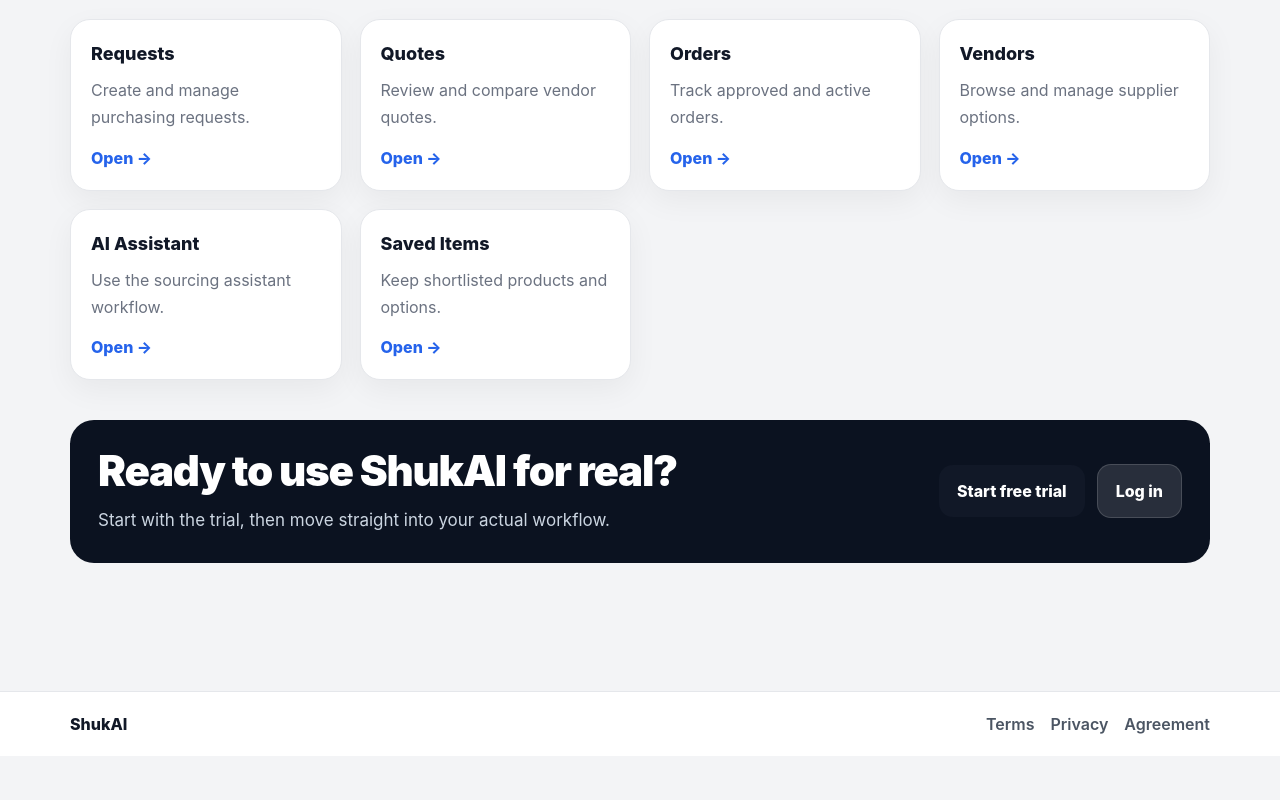
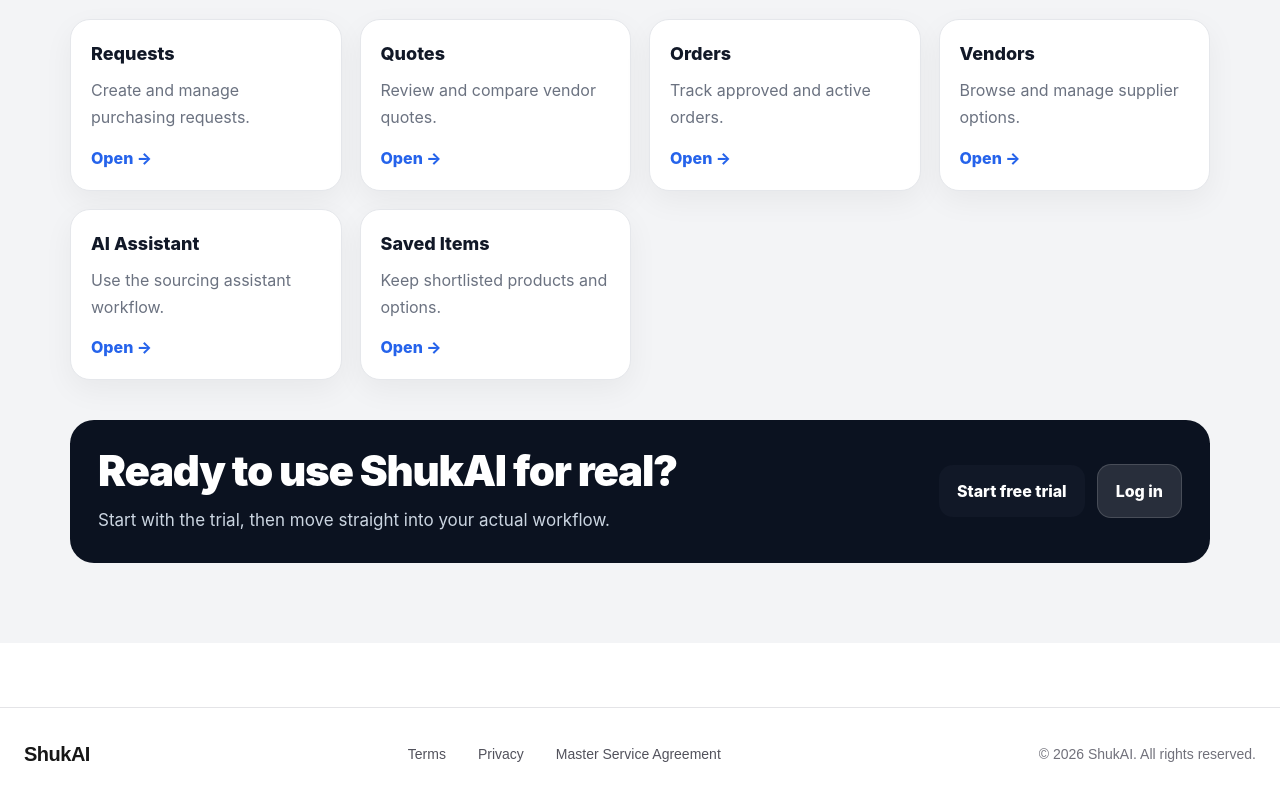
Before and after one commit to Gr33nstonecorp/shuka, a Next.js app: page / in a window 1280 px wide. Shown: the part 828-1628 px from the top of the page. Before the commit the page ends 1584 px from the top, so only its background shows below. Built offline with nearby package versions, Linux system fonts and the light colour scheme; no server answers.

Commit message:
Update layout.tsx

```diff
--- a/app/layout.tsx
+++ b/app/layout.tsx
@@ -1,9 +1,34 @@
+import type { Metadata } from "next";
+import { Geist, Geist_Mono } from "next/font/google";
 import "./globals.css";
 import Link from "next/link";
 
-export const metadata = {
-  title: "ShukAI",
-  description: "AI procurement platform for modern teams",
+const geistSans = Geist({
+  variable: "--font-geist-sans",
+  subsets: ["latin"],
+  weight: ["400", "500", "600", "700"],
+});
+
+const geistMono = Geist_Mono({
+  variable: "--font-geist-mono",
+  subsets: ["latin"],
+  weight: ["400", "500", "700"],
+});
+
+export const metadata: Metadata = {
+  title: "ShukAI - AI Procurement Platform",
+  description: "AI-powered marketplace for modern procurement. Manage requests, compare quotes, track orders, and work with suppliers in one place.",
+  keywords: ["procurement", "AI marketplace", "quotes", "inventory", "supply chain"],
+  authors: [{ name: "Gr33nstonecorp" }],
+  openGraph: {
+    title: "ShukAI - AI Procurement Platform",
+    description: "Modern AI-powered platform for requests, quotes, orders, and vendor management.",
+    images: [{ url: "/og-image.jpg" }], // Add an image to public/ later
+    url: "https://shuka-theta.vercel.app",
+  },
+  twitter: {
+    card: "summary_large_image",
+  },
 };
 
 export default function RootLayout({
@@ -12,88 +37,29 @@ export default function RootLayout({
   children: React.ReactNode;
 }) {
   return (
-    <html lang="en">
-      <body
-        style={{
-          margin: 0,
-          minHeight: "100vh",
-          background: "#f3f4f6",
-          color: "#111827",
-          fontFamily:
-            'Inter, ui-sans-serif, system-ui, -apple-system, BlinkMacSystemFont, "Segoe UI", sans-serif',
-          display: "flex",
-          flexDirection: "column",
-        }}
-      >
-        <div style={{ flex: 1 }}>{children}</div>
+    <html lang="en" className={`${geistSans.variable} ${geistMono.variable} dark`}>
+      <body className="min-h-screen bg-zinc-50 dark:bg-zinc-950 text-zinc-900 dark:text-zinc-100 font-sans antialiased">
+        {/* Optional: Add a top navbar here later */}
+        <main className="flex-1">{children}</main>
 
-        <footer
-          style={{
-            borderTop: "1px solid #e5e7eb",
-            background: "#ffffff",
-            marginTop: "48px",
-          }}
-        >
-          <div
-            style={{
-              maxWidth: "1180px",
-              margin: "0 auto",
-              padding: "20px",
-              display: "flex",
-              justifyContent: "space-between",
-              alignItems: "center",
-              gap: "16px",
-              flexWrap: "wrap",
-            }}
-          >
-            <div
-              style={{
-                fontWeight: 800,
-                color: "#111827",
-              }}
-            >
-              ShukAI
+        <footer className="border-t border-zinc-200 dark:border-zinc-800 bg-white dark:bg-zinc-900 mt-16">
+          <div className="max-w-7xl mx-auto px-6 py-8 flex flex-col md:flex-row justify-between items-center gap-6">
+            <div className="font-bold text-xl tracking-tight">ShukAI</div>
+
+            <div className="flex flex-wrap gap-x-8 gap-y-2 text-sm text-zinc-600 dark:text-zinc-400">
+              <Link href="/terms" className="hover:text-zinc-900 dark:hover:text-white transition-colors">
+                Terms
+              </Link>
+              <Link href="/privacy" className="hover:text-zinc-900 dark:hover:text-white transition-colors">
+                Privacy
+              </Link>
+              <Link href="/msa" className="hover:text-zinc-900 dark:hover:text-white transition-colors">
+                Master Service Agreement
+              </Link>
             </div>
 
-            <div
-              style={{
-                display: "flex",
-                gap: "16px",
-                flexWrap: "wrap",
-              }}
-            >
-              <Link
-                href="/terms"
-                style={{
-                  textDecoration: "none",
-                  color: "#4b5563",
-                  fontWeight: 600,
-                }}
-              >
-                Terms
-              </Link>
-
-              <Link
-                href="/privacy"
-                style={{
-                  textDecoration: "none",
-                  color: "#4b5563",
-                  fontWeight: 600,
-                }}
-              >
-                Privacy
-              </Link>
-
-              <Link
-                href="/msa"
-                style={{
-                  textDecoration: "none",
-                  color: "#4b5563",
-                  fontWeight: 600,
-                }}
-              >
-                Agreement
-              </Link>
+            <div className="text-sm text-zinc-500 dark:text-zinc-500">
+              © {new Date().getFullYear()} ShukAI. All rights reserved.
             </div>
           </div>
         </footer>
```
